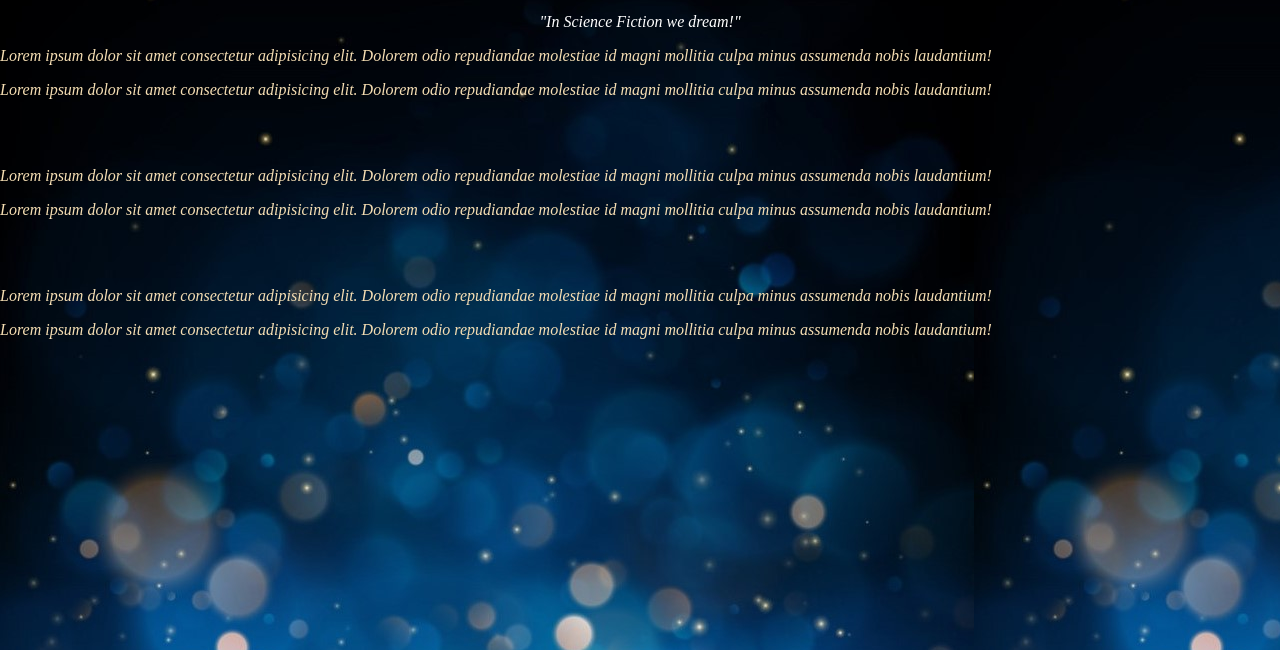
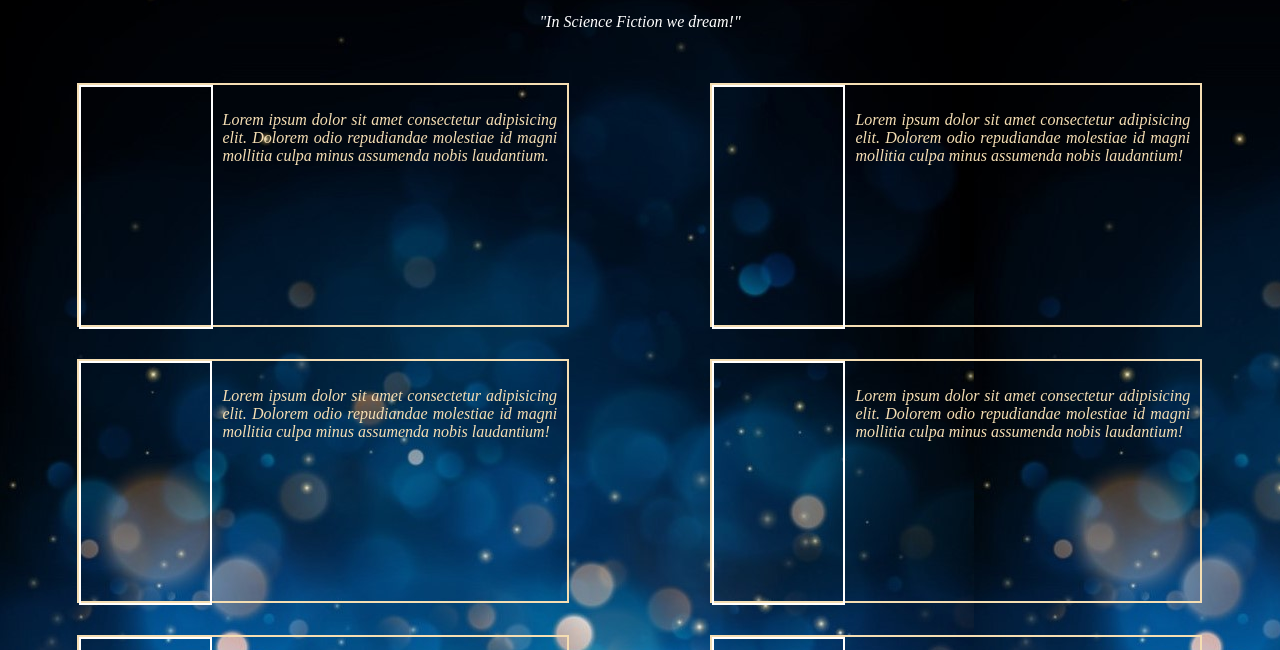
Before and after one commit to vidushi014/Triumvirate, a plain HTML site: page movipage/movie.html in a window 1280 px wide. Shown: the part 74-724 px from the top of the page. Drawn offline with Linux system fonts and the light colour scheme.

Commit message:
css outline

```diff
--- a/movipage/mov.css
+++ b/movipage/mov.css
@@ -18,5 +18,27 @@ body {
     text-align: center;
 }
 .p3 {
+    padding: 10px 10px 0 10px;
     color: wheat;
+    text-align: justify;
 }
+.c {
+    display: flex;
+    flex-direction: row;
+    border: 2px solid wheat;
+    height: 30vh;
+    width: 40vw;
+    margin: 0 5vw 0 6vw;
+}
+.img {
+    height: 30vh;
+    width: 30vw;
+    border: 2px solid white;
+}
+.inl {
+    display: flex;
+    flex-direction: row;
+    height: 30vh;
+    width: 80vh;
+
+}
--- a/movipage/movie.html
+++ b/movipage/movie.html
@@ -12,14 +12,19 @@
                 <p class="p1">SCIENCE FICTION MOVIES</p>
                 <P class="p2"><i>"In Science Fiction we dream!" </i></P>
             </div>
+            <br>
+            <br>
             <div class="inl">
+                <div class="c">
                 <div class="img" id="i1" ></div>
-                <div class="p3"><p class="p3"><i>Lorem ipsum dolor sit amet consectetur
+                <p class="p3"><i>Lorem ipsum dolor sit amet consectetur
                     adipisicing elit. Dolorem odio repudiandae molestiae id
-                    magni mollitia culpa minus assumenda nobis laudantium!</i></p>
+                    magni mollitia culpa minus assumenda nobis laudantium.
+                </i></p>
                 </div>
+                <div class="c">
                 <div class="img" id="i2" ></div>
-                <div class="p3"><p class="p3"><i>Lorem ipsum dolor sit amet consectetur
+                <p class="p3"><i>Lorem ipsum dolor sit amet consectetur
                     adipisicing elit. Dolorem odio repudiandae molestiae id
                     magni mollitia culpa minus assumenda nobis laudantium!</i></p>
                 </div>
@@ -27,13 +32,15 @@
             <br>
             <br>
             <div class="inl">
+                <div class="c">
                 <div class="img" id="i3" ></div>
-                <div class="p3"><p class="p3"><i>Lorem ipsum dolor sit amet consectetur
+                <p class="p3"><i>Lorem ipsum dolor sit amet consectetur
                     adipisicing elit. Dolorem odio repudiandae molestiae id
                     magni mollitia culpa minus assumenda nobis laudantium!</i></p>
                 </div>
+                <div class="c">
                 <div class="img" id="i4" ></div>
-                <div class="p3"><p class="p3"><i>Lorem ipsum dolor sit amet consectetur
+                <p class="p3"><i>Lorem ipsum dolor sit amet consectetur
                     adipisicing elit. Dolorem odio repudiandae molestiae id
                     magni mollitia culpa minus assumenda nobis laudantium!</i></p>
                 </div>
@@ -41,13 +48,15 @@
             <br>
             <br>
             <div class="inl">
+                <div class="c">
                 <div class="img" id="i5" ></div>
-                <div class="p3"><p class="p3"><i>Lorem ipsum dolor sit amet consectetur
+                <p class="p3"><i>Lorem ipsum dolor sit amet consectetur
                     adipisicing elit. Dolorem odio repudiandae molestiae id
                     magni mollitia culpa minus assumenda nobis laudantium!</i></p>
                 </div>
+                <div class="c">
                 <div class="img" id="i6" ></div>
-                <div class="p3"><p class="p3"><i>Lorem ipsum dolor sit amet consectetur
+                <p class="p3"><i>Lorem ipsum dolor sit amet consectetur
                     adipisicing elit. Dolorem odio repudiandae molestiae id
                     magni mollitia culpa minus assumenda nobis laudantium!</i></p>
                 </div>
```
